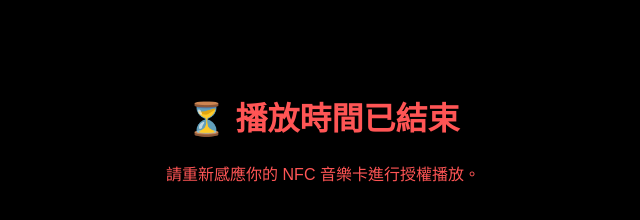
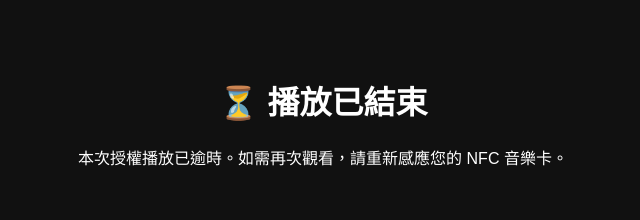
Before and after one commit to srluo/NFC-MediaPlayer, a plain HTML site: page expired.html in a window 1280 px wide. Shown: the whole page, without its empty margins (317-957 px from the left). Drawn offline with Linux system fonts and the light colour scheme.

Commit message:
Update expired.html

```diff
--- a/expired.html
+++ b/expired.html
@@ -2,19 +2,20 @@
 <html lang="zh-Hant">
 <head>
   <meta charset="UTF-8">
+  <meta name="viewport" content="width=device-width, initial-scale=1.0">
   <title>播放已結束</title>
   <style>
     body {
-      background: #000;
-      color: #f55;
+      background-color: #111;
+      color: #fff;
       text-align: center;
-      padding: 4rem;
+      padding: 3rem;
       font-family: sans-serif;
     }
   </style>
 </head>
 <body>
-  <h1>⏳ 播放時間已結束</h1>
-  <p>請重新感應你的 NFC 音樂卡進行授權播放。</p>
+  <h1>⏳ 播放已結束</h1>
+  <p>本次授權播放已逾時。如需再次觀看，請重新感應您的 NFC 音樂卡。</p>
 </body>
 </html>
```
